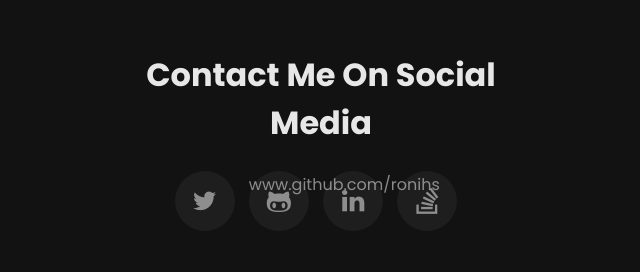
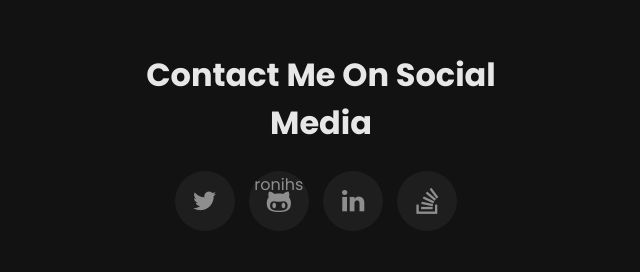
Before and after one commit to ronihs/ronihs.github.io, a plain HTML site: page index.html in a window 1280 px wide. Shown: the part 2912-3184 px from the top of the page, without its empty margins (319-959 px from the left). Drawn offline with Linux system fonts and the light colour scheme; files whose address does not match are found by name.

Commit message:
update git
Add

```diff
--- a/index.html
+++ b/index.html
@@ -189,7 +189,7 @@
                             </div>
                             <ul class="ftco-footer-social list-unstyled mt-4">
                                 <li><a href="https://twitter.com/"><span class="icon-twitter"></span></a></li>
-                                <li><a href="https://github.com//">www.github.com/ronihs<span class="icon-github-alt"></span></a></li>
+                                <li><a href="https://github.com//">ronihs<span class="icon-github-alt"></span></a></li>
                                 <li><a href="https://www.linkedin.com/in//"><span class="icon-linkedin"></span></a></li>
                                 <li><a href="https://stackoverflow.com/users"><span class="icon-stack-overflow"></span></a></li>
                             </ul>
```
